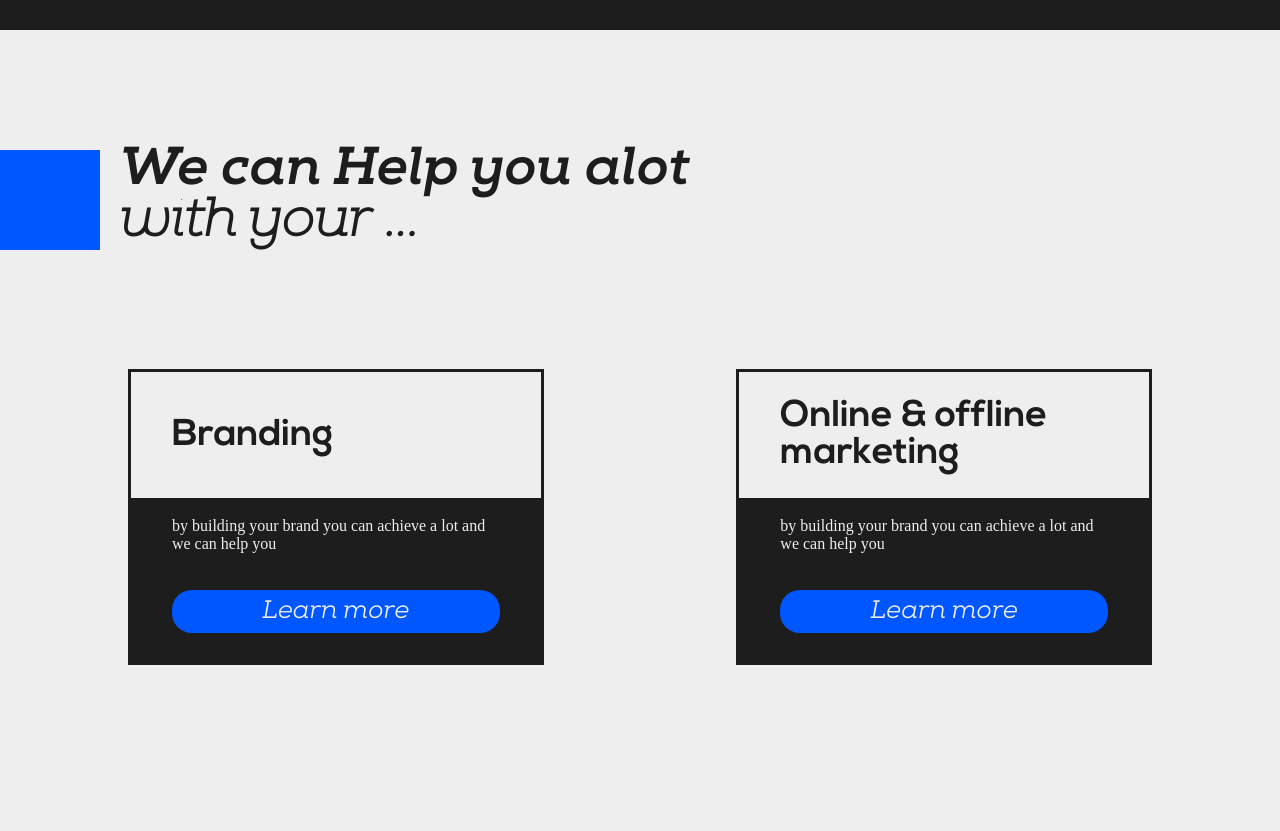
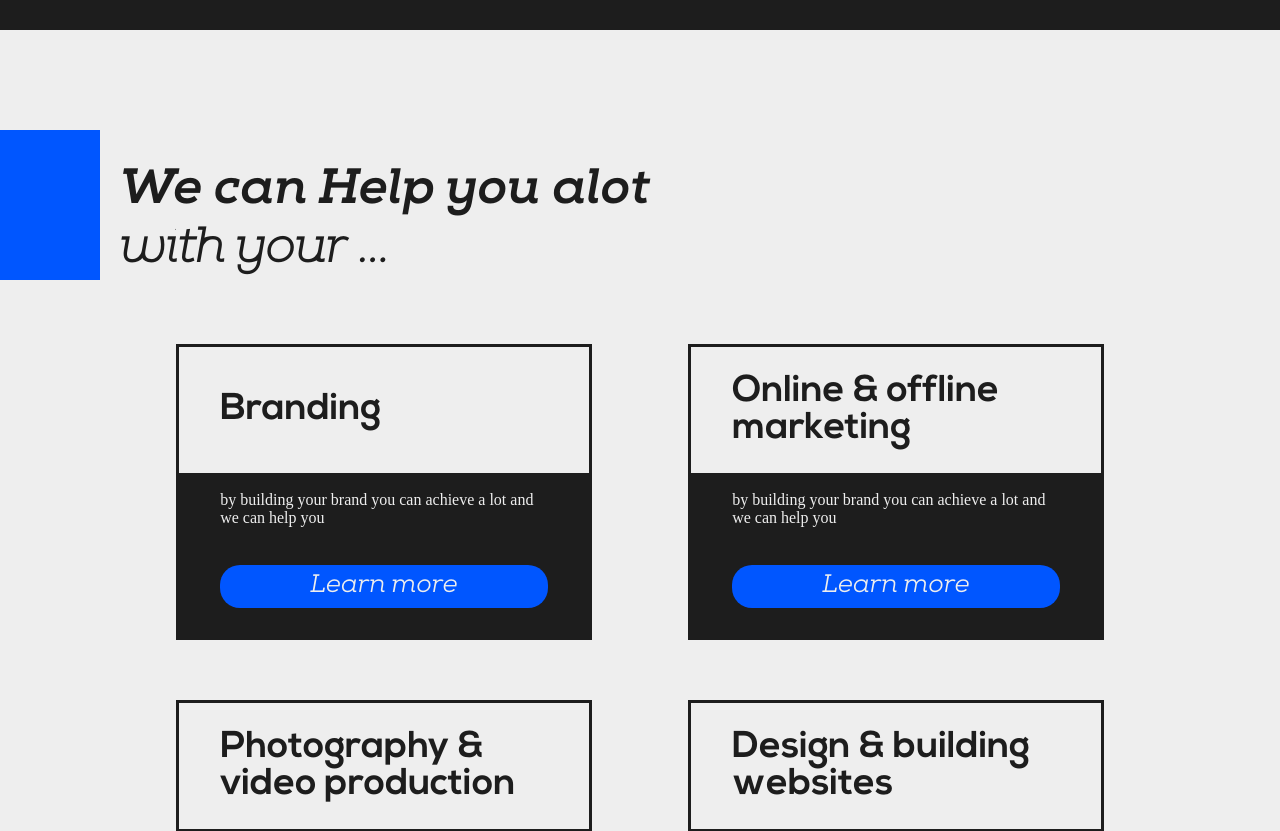
Before and after one commit to MHamada96/axes, a React (Create React App) app: page / in a window 1280 px wide. Shown: the part 640-1471 px from the top of the page. Built offline with nearby package versions, Linux system fonts and the light colour scheme; no server answers.

Commit message:
made the service section responsive - v1

```diff
--- a/src/components/ServiceComponent/Service.css
+++ b/src/components/ServiceComponent/Service.css
@@ -1,7 +1,7 @@
 .service {
-    width: 40%;
+    width: 100%;
     border: 3px solid #1d1d1d;
-    margin: 100px 0px;
+    margin: 30px 0px;
     min-height: 290px;
     background-color: #1d1d1d;
     color: #eee;
@@ -54,3 +54,41 @@
     height: 40px;
     padding-top: 3px;
 }
+.single-service-container {
+}
+/* Extra small devices (phones, 600px and down) */
+@media only screen and (max-width: 600px) {
+}
+/* Small devices (portrait tablets and large phones, 600px and up) */
+@media only screen and (min-width: 600px) {
+    .service {
+        width: 75%;
+        margin: 30px 0px;
+        min-height: 290px;
+    }
+}
+/* Medium devices (landscape tablets, 768px and up) */
+@media only screen and (min-width: 768px) {
+    .service {
+        width: 70%;
+        margin: 30px 0px;
+        min-height: 290px;
+    }
+}
+/* Large devices (laptops/desktops, 992px and up) */
+@media only screen and (min-width: 992px) {
+    .service {
+        width: 45%;
+        margin: 30px 0px;
+        min-height: 290px;
+    }
+}
+/* Extra large devices (large laptops and desktops, 1200px and up) */
+@media only screen and (min-width: 1200px) {
+    .service {
+        width: 40%;
+        margin: 30px 0px;
+        min-height: 290px;
+        justify-content: space-around;
+    }
+}
--- a/src/components/ServiceComponent/Service.jsx
+++ b/src/components/ServiceComponent/Service.jsx
@@ -5,7 +5,7 @@
     render() {
         const { title, body, cat } = this.props;
         return (
-            <div className="service">
+            <div className="service service-container">
                 <div className="title">
                     <span>{title}</span>
                 </div>
--- a/src/pages/HomePage/HelpYou/HelpYou.css
+++ b/src/pages/HomePage/HelpYou/HelpYou.css
@@ -9,31 +9,29 @@
     display: flex;
     flex-direction: row;
     flex-wrap: wrap;
-    justify-content: space-between;
+    justify-content: space-around;
 }
 
 .HelpYou .sectionTitle {
     display: flex;
     flex-direction: row;
     justify-content: flex-start;
-    align-items: center;
+    align-items: flex-start;
 }
 
 .HelpYou .sectionTitle .rect {
     background-color: rgb(0, 86, 255);
     width: 100px;
-    height: 100px;
+    height: 150px;
     margin-right: 20px;
 }
 
 .HelpYou .sectionTitle h1:nth-of-type(1) {
     font-family: "Nexa Slab xBold Italic";
-    font-size: 40pt;
+    font-size: 3.1rem;
 }
 .HelpYou .sectionTitle h1:nth-of-type(2) {
     font-family: "Nexa Slab Thin Italic";
-    font-size: 40pt;
+    font-size: 3rem;
+    margin-top: -2rem;
 }
-.HelpYou .sectionTitle h1 {
-    line-height: 30%;
-}
```
